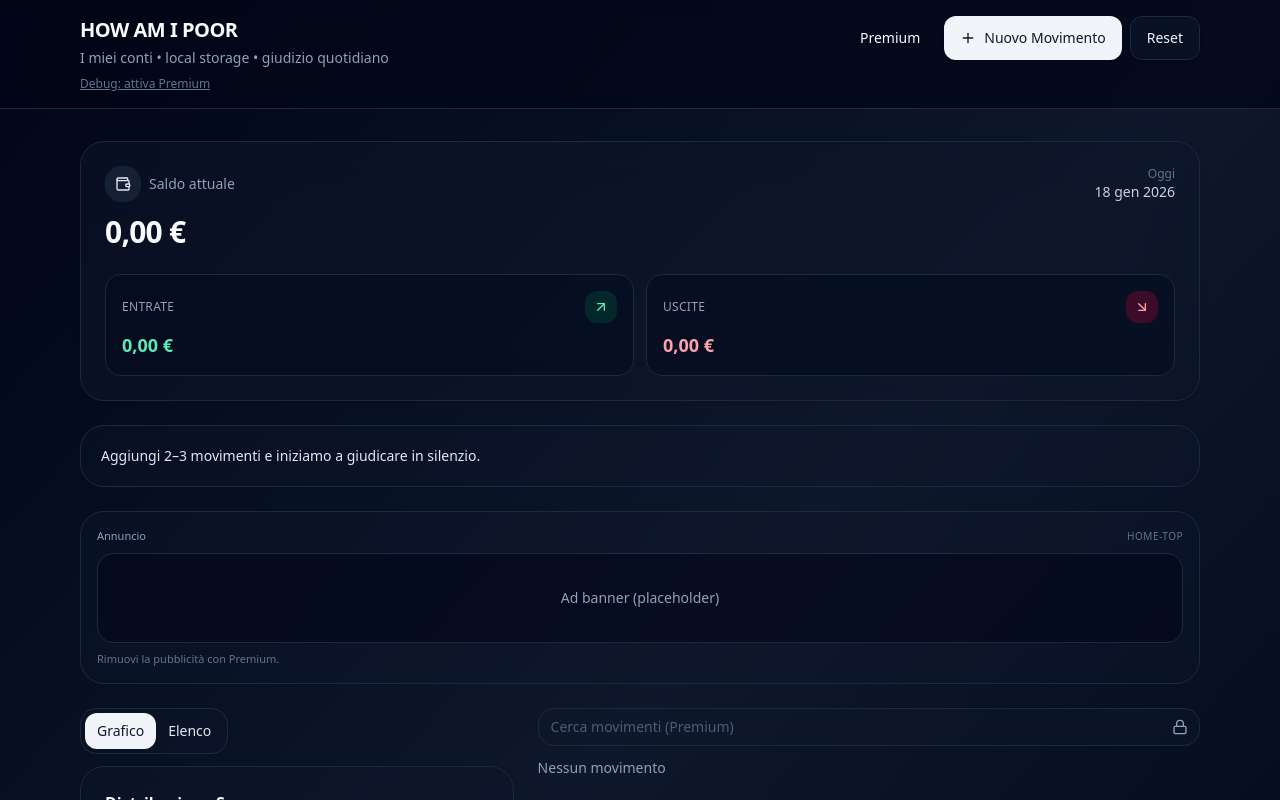
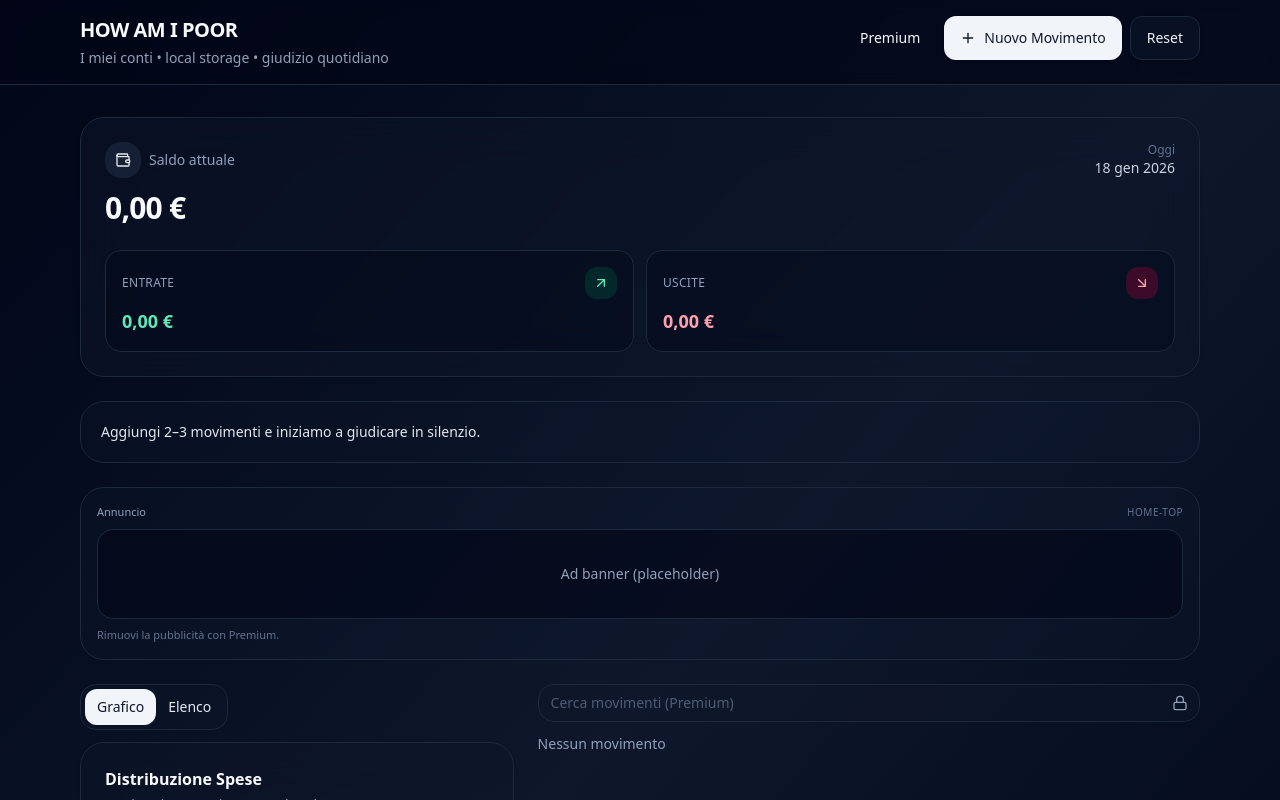
Before and after one commit to jhon-apps/how-am-i-poor, a React (Vite) app: page / in a window 1280 px wide. Shown: the top 800 px of the page. Built offline with nearby package versions, Linux system fonts and the light colour scheme.

Commit message:
rimosso premium debug

```diff
--- a/src/pages/Home.jsx
+++ b/src/pages/Home.jsx
@@ -43,8 +43,8 @@ export default function Home() {
     const [premiumReason, setPremiumReason] = useState("premium")
     const [premiumHubOpen, setPremiumHubOpen] = useState(false)
 
-    const { isPremium, enablePremium, disablePremium } = usePremium()
-
+    // const { isPremium, enablePremium, disablePremium } = usePremium()
+    const { isPremium, enablePremium } = usePremium()
     const { transactions, isLoading, add, update, remove, restore, reset, totals } = useTransactions()
     const { income, expenses, balance } = totals
 
@@ -123,15 +123,15 @@ export default function Home() {
                         <h1 className="text-xl font-extrabold tracking-tight">HOW AM I POOR</h1>
                         <p className="mt-1 text-sm text-slate-400">I miei conti • local storage • giudizio quotidiano</p>
 
-                        {/* DEBUG toggle (toglieremo quando colleghi Billing) */}
-                        <div className="mt-2 flex items-center gap-2">
-                            <button
-                                className="text-xs text-slate-500 hover:text-slate-300 underline"
-                                onClick={() => (isPremium ? disablePremium() : enablePremium())}
-                            >
-                                {isPremium ? "Debug: disattiva Premium" : "Debug: attiva Premium"}
-                            </button>
-                        </div>
+                        {/*/!* DEBUG toggle (toglieremo quando colleghi Billing) *!/*/}
+                        {/*<div className="mt-2 flex items-center gap-2">*/}
+                        {/*    <button*/}
+                        {/*        className="text-xs text-slate-500 hover:text-slate-300 underline"*/}
+                        {/*        onClick={() => (isPremium ? disablePremium() : enablePremium())}*/}
+                        {/*    >*/}
+                        {/*        {isPremium ? "Debug: disattiva Premium" : "Debug: attiva Premium"}*/}
+                        {/*    </button>*/}
+                        {/*</div>*/}
                     </div>
 
                     <div className="flex items-center gap-2">
```
